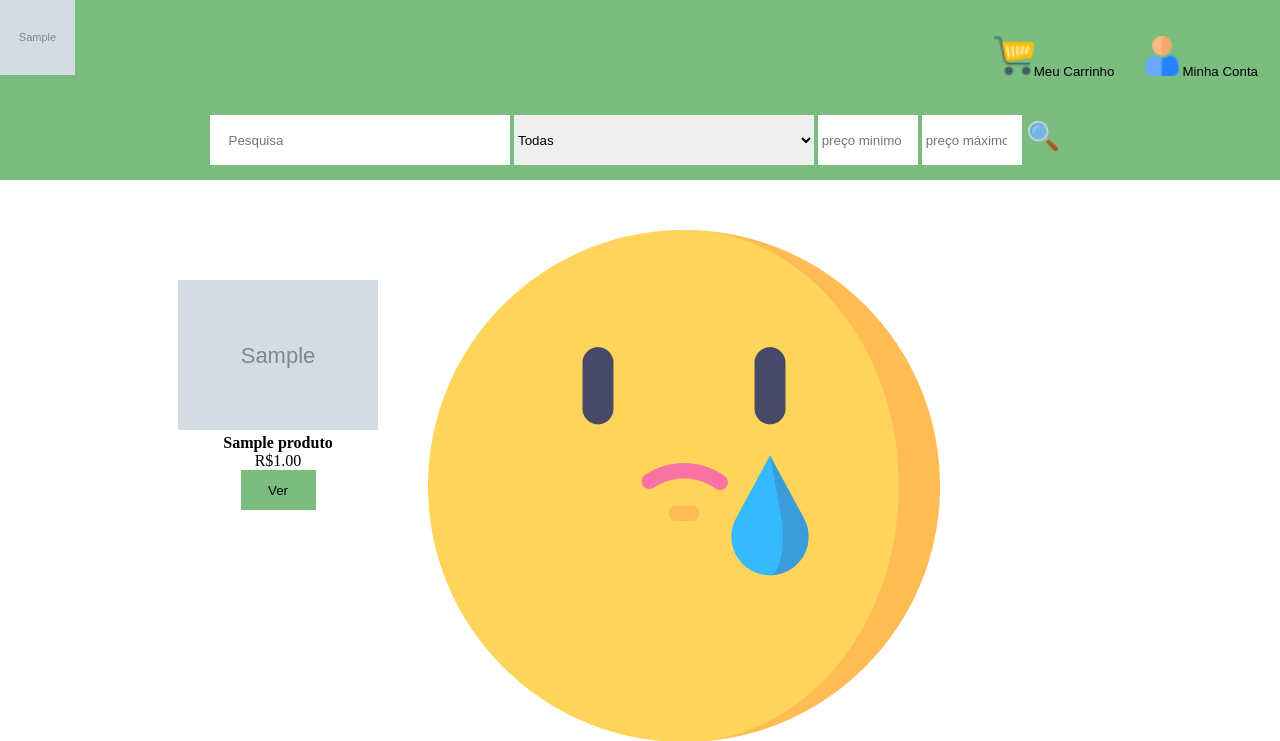
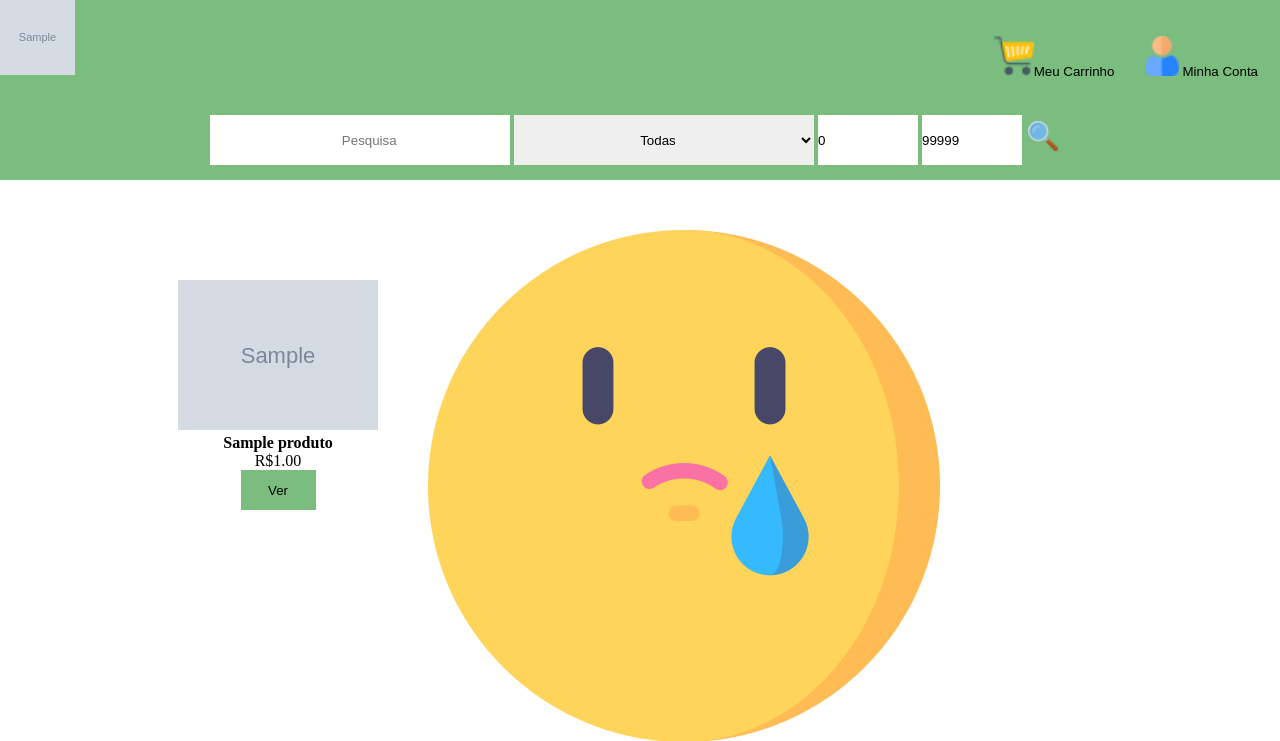
Before and after one commit to BrayanBertan/idrug, a PHP site: page /site/home/index.php in a window 1280 px wide. Shown: the top 741 px of the page. Run offline with PHP 8.4, Linux system fonts and the light colour scheme; tables that the repository leaves empty hold one stand-in row (values such as "Sample post"); grey boxes marked "Sample" are stand-in pictures.

Commit message:
campos de filtro agora vem preenchidos

```diff
--- a/site/home/index.php
+++ b/site/home/index.php
@@ -2,6 +2,10 @@
 	include('../../conexao.php');
 
     $filtro = 'WHERE';
+    $pesquisa = '';
+    $min = 0;
+    $max = 99999;
+    $categoria = 0;
     if(isset($_POST['pesquisa'])){
         $pesquisa = trim($_POST['pesquisa']);
         if($pesquisa !== '')
--- a/site/menu/menu.css
+++ b/site/menu/menu.css
@@ -41,6 +41,7 @@
     margin-top: 30px;
     margin-bottom: 15px;
     border: none;
+    text-align: center;
   }
 
   .faixa-preco{
--- a/site/menu/menu.php
+++ b/site/menu/menu.php
@@ -22,21 +22,19 @@
             </div>
             <div class="div-filtros">
                 <form action="../home/index.php" method="post">
-                    <input type="text" name="pesquisa" placeholder="     Pesquisa">
+                    <input type="text" name="pesquisa" placeholder="     Pesquisa" value="<?php echo  $pesquisa?>">
                     <select name="categoria" id="categoria">
-                    <option value="0">Todas</option>
+                    <option value="0" <?php if($categoria == 0) echo'seleced'?>>Todas</option>
                     <?php
                         foreach ($categorias as $item) {
-
-
                         ?>
-                        <option value="<?php echo $item['id']?>"><?php echo $item['nome']?></option>
+                        <option value="<?php echo $item['id']?>"   <?php if($categoria == $item['id']) echo'seleced'?>><?php echo $item['nome']?></option>
                         <?php
                         }
                         ?>
                     </select>
-                    <input class="faixa-preco" type="number" name="min" placeholder=" preço minimo">
-                    <input class="faixa-preco" type="number" name="max" placeholder=" preço máximo">
+                    <input class="faixa-preco" type="number" name="min" placeholder=" preço minimo" value="<?php echo  $min?>">
+                    <input class="faixa-preco" type="number" name="max" placeholder=" preço máximo" value="<?php echo  $max?>">
                     <button type="submit"><img  src="../../assets/imagens/geral/search.png" alt=""></button>
                 </form>
             </div>
```
